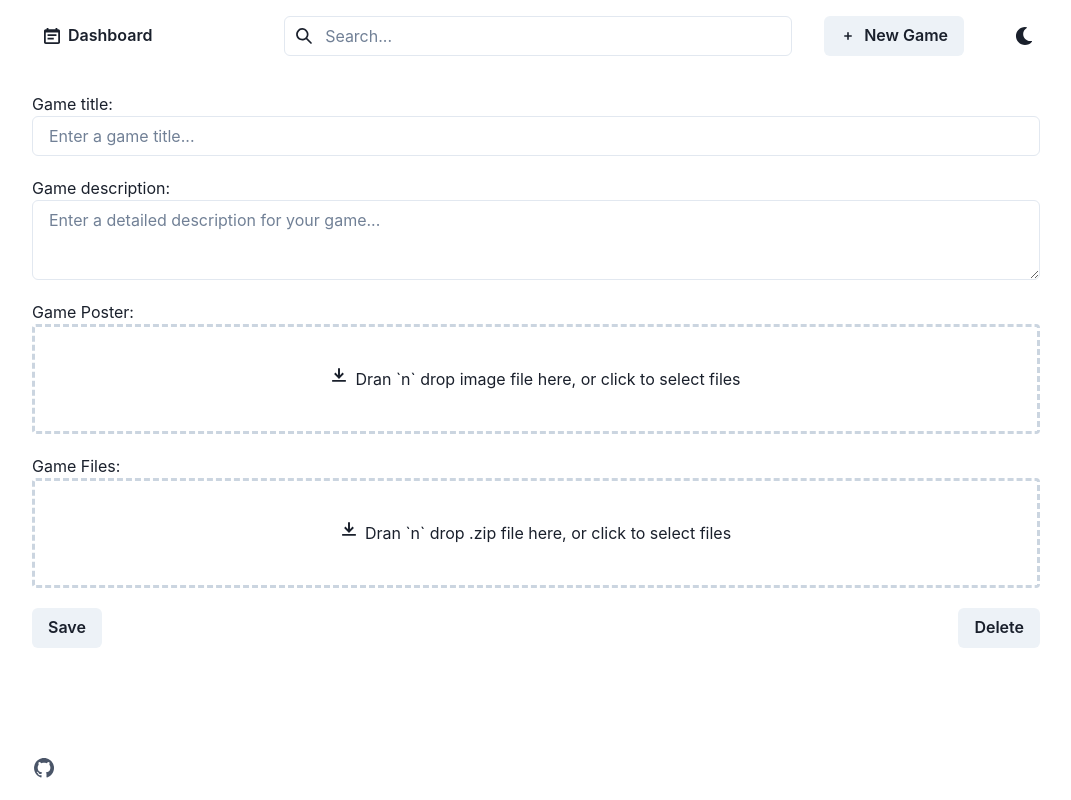
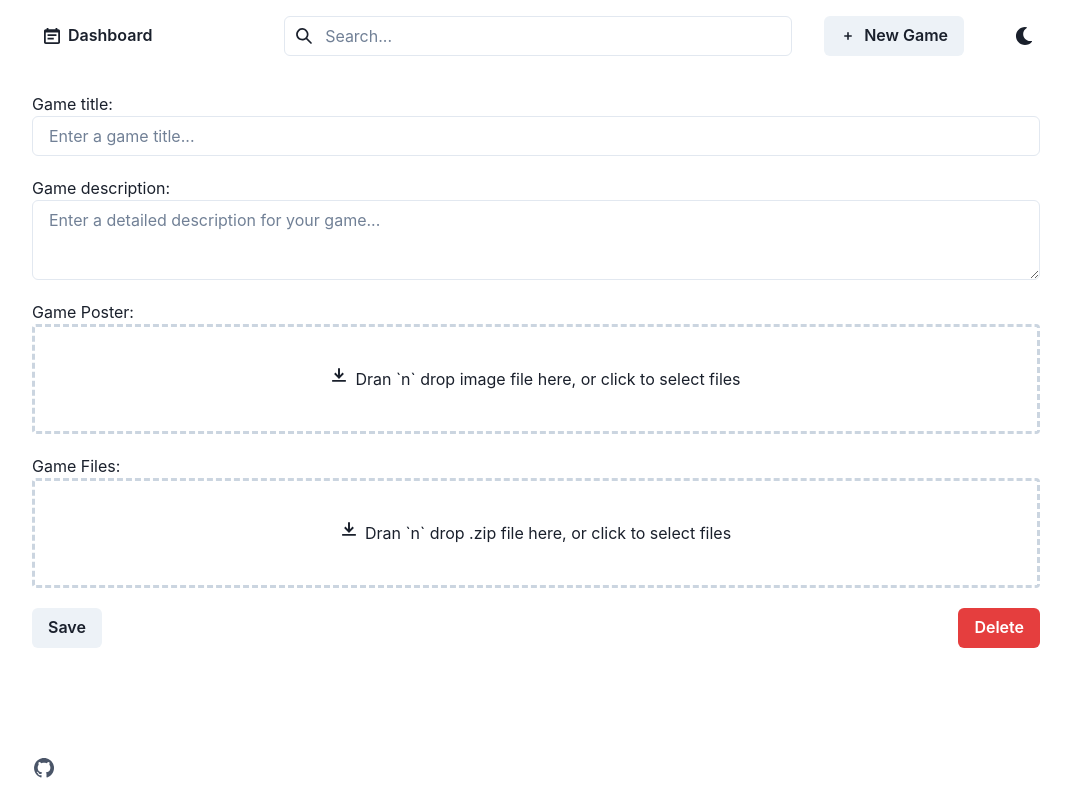
Before and after one commit to Scrawach/WebGLives, a React (Create React App) app in the folder frontend/WebGLives/: page /edit/1 in a window 1280 px wide. Shown: the whole page, without its empty margins (104-1175 px from the left). Built offline with nearby package versions, Linux system fonts and the light colour scheme.

Commit message:
used grid instead simple grid for dashboard, added red color scheme for delete button

```diff
--- a/frontend/WebGLives/src/pages/CreateGame.tsx
+++ b/frontend/WebGLives/src/pages/CreateGame.tsx
@@ -95,7 +95,7 @@ export const CreateGame: React.FC = () => {
             <HStack>
                 <Button onClick={saveEdit}>Save</Button>
                 <Spacer />
-                <Button onClick={deleteGame}>Delete</Button>
+                <Button onClick={deleteGame} colorScheme="red">Delete</Button>
             </HStack>
         </Box>
     )
--- a/frontend/WebGLives/src/pages/Dashboard.tsx
+++ b/frontend/WebGLives/src/pages/Dashboard.tsx
@@ -1,9 +1,8 @@
 import { useEffect, useState } from "react";
-import { Box, SimpleGrid, Tab, Tabs, TabList, TabPanels, TabPanel } from "@chakra-ui/react";
+import { Box, Grid, Tab, Tabs, TabList, TabPanels, TabPanel } from "@chakra-ui/react";
 import { GameCardData } from "../types/GameCardData";
 import { GameCard } from "../components/GameCard"
 import { Api } from "../services/Api"
-import { AddIcon } from "@chakra-ui/icons";
 import { AddGameCard } from "../components/AddGameCard";
 
 export const Dashboard: React.FC = () => {
@@ -32,7 +31,7 @@ export const Dashboard: React.FC = () => {
                 </TabPanels>
             </Tabs>
             <>
-            <SimpleGrid p="10px" columns={4} gap={5} minChildWidth={200}>
+            <Grid templateColumns="repeat(4, 1fr)" p="10px" gap={5}>
                 {gamePages.map(game =>
                     (<GameCard
                         id = {game.id}
@@ -42,7 +41,7 @@ export const Dashboard: React.FC = () => {
                         url = {game.gameUrl}
                     />))}
                     <AddGameCard />
-            </SimpleGrid>
+            </Grid>
             </>
         </Box>
     );
```
